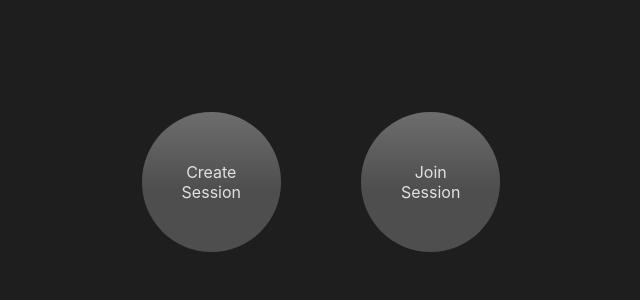
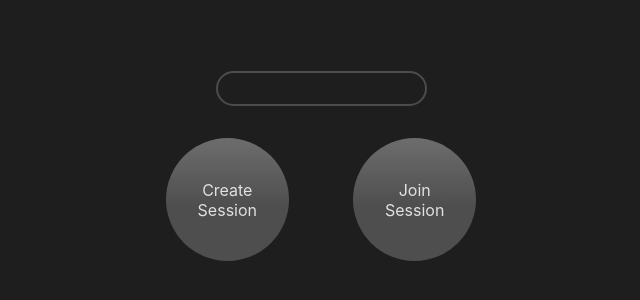
Before and after one commit to bogdanblazhkevych/whoisright, a React (Create React App) app in the folder frontend/: page / in a window 1280 px wide. Shown: the part 218-518 px from the top of the page, without its empty margins (319-959 px from the left). Built offline with nearby package versions, Linux system fonts and the light colour scheme; no server answers; the HTML template or start-up script is replaced by a standard one.

Commit message:
css changes and data transfer start

```diff
--- a/frontend/src/App.tsx
+++ b/frontend/src/App.tsx
@@ -3,17 +3,29 @@ import './App.css';
 import Chat from './modules/chat/chat';
 import Join from './modules/join/join';
 
+interface ChatDataInterface {
+  sessionId: string,
+  userId: string,
+  recipiantDisplayName: string,
+  senderDisplayName: string
+}
+
 function App() {
-  console.log("retard")
-
   const [currentDisplay, setCurrentDisplay] = useState('find-session');
   const [sessionId, setSessionId] = useState('');
   const [userId, setUserId] = useState('');
 
+  const [chatData, setChatData] = useState<ChatDataInterface>({
+    sessionId: 'sessionId',
+    userId: 'userId',
+    recipiantDisplayName: 'name',
+    senderDisplayName: 'name'
+  })
+
   return (
     <div className="App">
 
-      {currentDisplay === "find-session" && <Join setCurrentDisplay={setCurrentDisplay} sessionId={sessionId} setSessionId={setSessionId} setUserId={setUserId}/>}
+      {currentDisplay === "find-session" && <Join setCurrentDisplay={setCurrentDisplay} sessionId={sessionId} setSessionId={setSessionId} setUserId={setUserId} chatData={chatData} setChatData={setChatData}/>}
       {/* <Join /> */}
       {currentDisplay === "chatroom" && <Chat sessionId={sessionId} userId={userId}/>}
     </div>
--- a/frontend/src/modules/join/join.module.css
+++ b/frontend/src/modules/join/join.module.css
@@ -3,13 +3,19 @@
     box-sizing: border-box;
     /* border: 1px solid purple; */
     max-width: 800px;
-    width: 100%;
+    width: 50%;
     /* height: 100%; */
     justify-content: center;
+    flex-direction: column;
 }
 
 .joinwrapper > button, input {
     align-self: center;
+}
+
+.chosebuttonwrapper{
+    display: flex;
+    justify-content: center;
 }
 
 .sessionId{
--- a/frontend/src/modules/join/join.tsx
+++ b/frontend/src/modules/join/join.tsx
@@ -1,8 +1,6 @@
 import React, {useEffect, useState} from "react";
 import joincss from "./join.module.css"
 import { io, Socket } from "socket.io-client";
-import { join } from "path";
-import { CodeFixAction } from "typescript";
 
 interface ServerToClientEvents {
   code_generated: (a: string) => void;
@@ -10,9 +8,8 @@ interface ServerToClientEvents {
 }
 
 interface ClientToServerEvents {
-  generate_code: () => void;
-  validate_code: (a: string) => void;
-
+  generate_code: (displayName: string) => void;
+  validate_code: (codeInput: string, displayName: string) => void;
 }
 
 interface JoinPropsInterface {
@@ -20,24 +17,40 @@ interface JoinPropsInterface {
     sessionId: string;
     setSessionId: (a: string) => void;
     setUserId: (a: string) => void;
+    chatData: ChatDataInterface;
+    setChatData: (chatData: ChatDataInterface) => void;
 }
+
+interface ChatDataInterface {
+    sessionId: string,
+    userId: string,
+    recipiantDisplayName: string,
+    senderDisplayName: string
+  }
 
 // const socket: Socket<ServerToClientEvents, ClientToServerEvents> = io('http://192.168.1.9:8000');
 const socket: Socket<ServerToClientEvents, ClientToServerEvents> = io(`http://192.168.1.6:8000`);
 
 export default function Join(props: JoinPropsInterface){
 
-    const { setCurrentDisplay, sessionId, setSessionId, setUserId } = props
+    const { setCurrentDisplay, sessionId, setSessionId, setUserId, chatData, setChatData } = props
 
     const [currentJoinDisplay, setCurrentJoinDisplay] = useState('chose')
+    const [displayName, setDisplayName] = useState('')
     const [codeInput, setCodeInput] = useState('')
     const [isValidated, setIsValidated] = useState(false)
 
     function createSession(){
-        socket.emit("generate_code")
+        if (displayName.length === 0) {
+            return
+        }
+        socket.emit("generate_code", displayName)
     }
 
     function joinSession(){
+        if (displayName.length === 0) {
+            return
+        }
         setCurrentJoinDisplay('enter-code')
     }
 
@@ -46,9 +59,14 @@ export default function Join(props: JoinPropsInterface){
         setCodeInput(codeInputUpperCase)
     }
 
+    function handleDisplayNameInput(e: React.ChangeEvent<HTMLInputElement>): void {
+        e.preventDefault()
+        setDisplayName(e.target.value)
+    }
+
     function handleKeyDown(e: React.KeyboardEvent<HTMLInputElement>):void {
         if (e.key === 'Enter') {
-            socket.emit("validate_code", (codeInput))
+            socket.emit("validate_code", codeInput, displayName)
         }
     }
 
@@ -78,11 +96,14 @@ export default function Join(props: JoinPropsInterface){
         <div className={joincss.joinwrapper}>
             {currentJoinDisplay === "chose" &&
                 <>
-                    <div className={joincss.divbutton} onClick={createSession}>
-                        Create <br></br> Session
-                    </div>
-                    <div className={joincss.divbutton} onClick={joinSession}>
-                        Join <br></br> Session
+                    <input className={joincss.codeinput} onChange={handleDisplayNameInput} value={displayName}></input>
+                    <div className={joincss.chosebuttonwrapper}>
+                        <div className={joincss.divbutton} onClick={createSession}>
+                            Create <br></br> Session
+                        </div>
+                        <div className={joincss.divbutton} onClick={joinSession}>
+                            Join <br></br> Session
+                        </div>
                     </div>
                 </>
             }
--- a/frontend/src/modules/textoutput/textoutput.tsx
+++ b/frontend/src/modules/textoutput/textoutput.tsx
@@ -30,7 +30,6 @@ export default function Textoutput(props: TextoutputInterface){
                 return (
                     <>
                         <div key={index} className={`${textoutputcss.message} ${textoutputcss[chatMessage.type]}`}>{chatMessage.message}</div>
-                        {/* <div key={`${index}sender`} className={`${textoutputcss.sender} ${textoutputcss[`sender${chatMessage.type}`]}`}>{chatMessage.userId}</div> */}
                         {chatMessage.userId != messageLog[index + 1]?.userId && <div key={`${index}sender`} className={`${textoutputcss.sender} ${textoutputcss[`sender${chatMessage.type}`]}`}>{chatMessage.userId}</div>}
                     </>
                 )
```
Also changed, not shown: frontend/src/modules/chatdetails/chatdetails.tsx (added, +10 -0 lines), frontend/src/modules/chatdetails/chatdetails.module.css (added).
